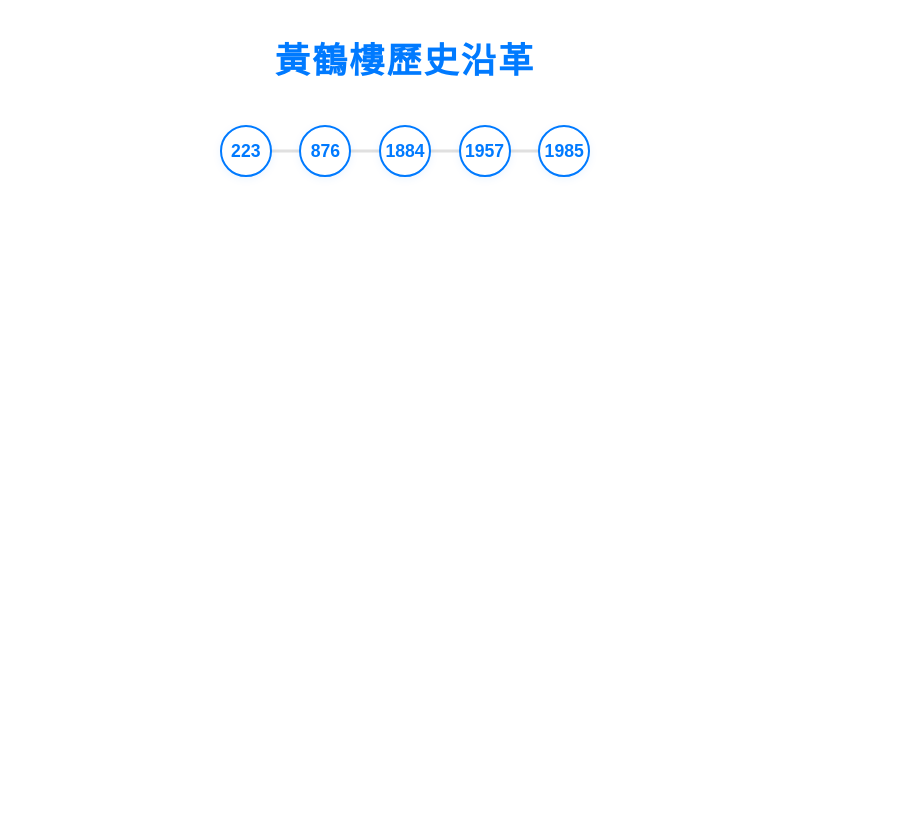
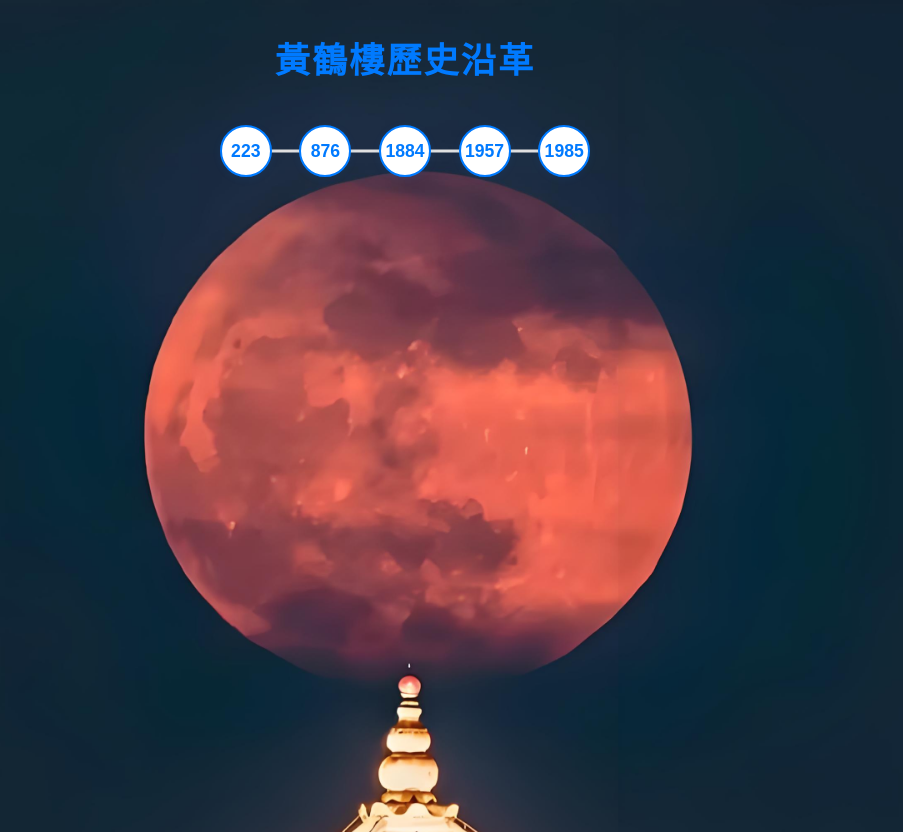
Before and after one commit to tanghaoshu/zuoye, a plain HTML site: page index.html in a window 1280 px wide. Shown: the whole page, without its empty margins (235-1138 px from the left). Drawn offline with nearby package versions, Linux system fonts and the light colour scheme.

Commit message:
Update style.css

```diff
--- a/style.css
+++ b/style.css
@@ -2,7 +2,7 @@ body {
   margin: 0;
   padding: 0;
   font-family: 'Noto Sans TC', 'PingFang TC', 'Microsoft JhengHei', sans-serif;
-  background: url('./bg.jpe') no-repeat center center fixed;
+  background: url('./bg.jpg') no-repeat center center fixed;
   background-size: cover;
   color: #222;
   min-height: 100vh;
```
